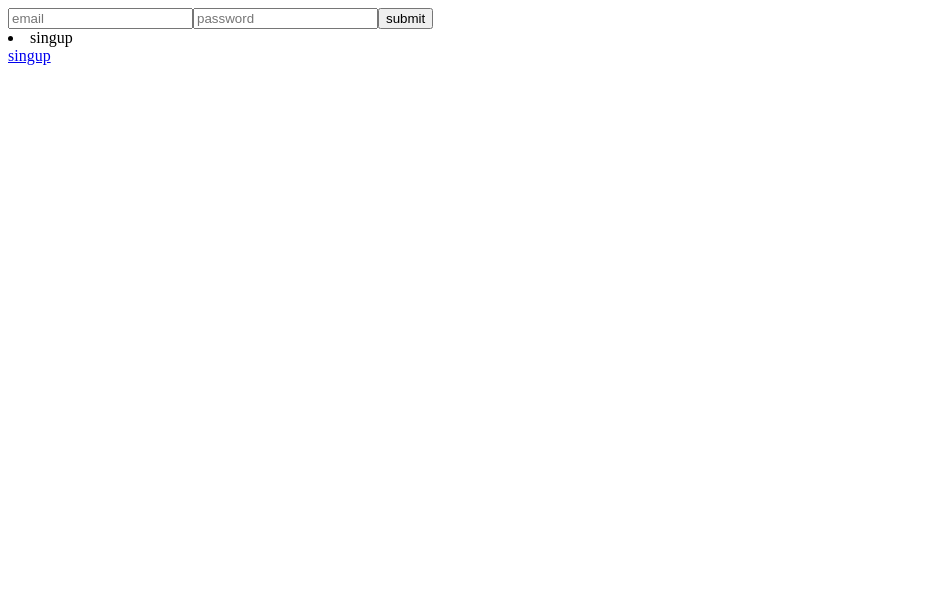
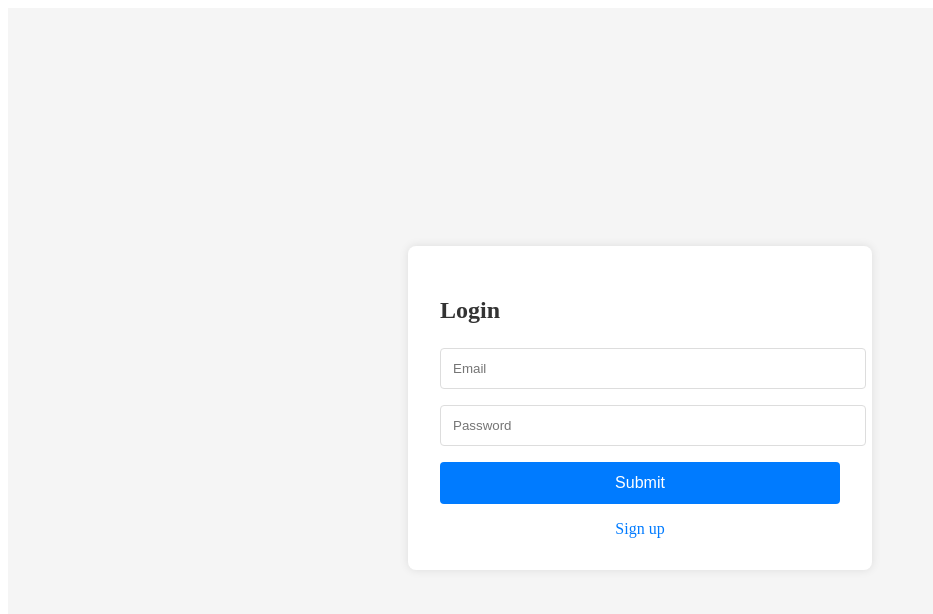
Before and after one commit to 25yash-mehra/Employe-Management-System, a React (Create React App) app: page / in a window 1280 px wide. Shown: the top 614 px of the page, without its empty margins (0-933 px from the left). Built offline with nearby package versions, Linux system fonts and the light colour scheme.

Commit message:
final stage of authentication and design completed of register and login page

```diff
--- a/package.json
+++ b/package.json
@@ -9,10 +9,12 @@
     "@testing-library/jest-dom": "^5.17.0",
     "@testing-library/react": "^13.4.0",
     "@testing-library/user-event": "^13.5.0",
+    "@toujou/toujou-input-password-toggle": "^3.0.0",
     "bcrypt": "^5.1.1",
     "browser-router": "^0.2.0",
     "cors": "^2.8.5",
     "express": "^4.19.2",
+    "font-awesome": "^4.7.0",
     "history": "^5.3.0",
     "jsonwebtoken": "^9.0.2",
     "mongoose": "^8.5.0",
--- a/public/index.html
+++ b/public/index.html
@@ -39,5 +39,6 @@
       To begin the development, run `npm start` or `yarn start`.
       To create a production bundle, use `npm run build` or `yarn build`.
     -->
+    <script src="https://kit.fontawesome.com/19ebdd078f.js" crossorigin="anonymous"></script>
   </body>
 </html>
--- a/src/components/Login.js
+++ b/src/components/Login.js
@@ -1,49 +1,73 @@
-import React from 'react'
-import { useForm } from 'react-hook-form'
+import React ,{useState} from 'react';
+import { useForm } from 'react-hook-form';
 import { NavLink } from 'react-router-dom';
+import '../style/Login.css'; // Import the CSS file for styling
 
 function Login() {
+  const [back,setBack] = useState('')
   const {
     register,
     handleSubmit,
-        formState: { errors , isSubmitting},
+    formState: { errors, isSubmitting }
   } = useForm();
 
-// api
- const loginApi = async(data) =>{
-try{
-    let ldata = await fetch(`http://localhost:8000/`,{
-      method:'POST',
-      headers:{"content-type": "application/json"},
-      body:JSON.stringify(data)
-    })
-    let store = await ldata.json()
+  const loginApi = async (data) => {
+    try {
+      let ldata = await fetch('http://localhost:8000/', {
+        method: 'POST',
+        headers: { 'Content-Type': 'application/json' },
+        body: JSON.stringify(data)
+      });
+
+      let store = await ldata.text();
+      if(!ldata.ok){
+       setBack(store.message || "something went wrong")
+       console.log(store.message);
+      }
       console.log(store);
- }catch(err){
-  console.log("error");
+    } catch (err) {
+      console.log('Error:', err);
+      // setBack("network error")
     }
+  };
+
+  const onSubmit = async (data) => {
+    loginApi(data);
+  };
+
+  return (
+    <div className="login-container">
+      <form className="login-form" onSubmit={handleSubmit(onSubmit)}>
+        <h2>Login</h2>
+        {isSubmitting && <div className="loading">Loading...</div>}
+        <div className="form-group">
+          <input
+            type="email"
+            placeholder="Email"
+            {...register('email', { required: { value: true, message: 'This field is required' } })}
+          />
+          {errors.email && <span className="error-message">{errors.email.message}</span>}
+          {back && <h1 className="backend-error">{back}</h1>}
+        </div>
+        <div className="form-group">
+          <input
+            type="password"
+            placeholder="Password"
+            {...register('password', {
+              required: { value: true, message: 'This field is required' },
+              minLength: { value: 3, message: 'Minimum length is 3' },
+              maxLength: { value: 6, message: 'Maximum length is 6' }
+            })}
+          />
+          {errors.password && <span className="error-message">{errors.password.message}</span>}
+        </div>
+        <button type="submit" disabled={isSubmitting}>Submit</button>
+        <div className="signup-link">
+          <NavLink to="/signup">Sign up</NavLink>
+        </div>
+      </form>
+    </div>
+  );
 }
 
-      const onSubmit = async (data) => {
-        loginApi(data)
-      }
-
-
-
-  return (
-   <>
-   {isSubmitting && <div>loading...</div>}
- <form onSubmit={handleSubmit(onSubmit)}>
-<input type='email'  placeholder='email'  {...register("email",{required:{value:true,message:"this feild is required"}})}/>
-{errors.email && <div>this email is important</div>}
-<input type='password' placeholder='password'  {...register("password",{required:{value:true,message:"this feild is required"}, minLength:{value:3, message:"min value is 3"}, maxLength:{value:6, message:"max length is 6"}})}/>
-{errors?.password && <div style={{color:"red"}}>{errors?.password?.message}</div>}
-<button type='submit' disabled={isSubmitting} value='Submit'>submit</button>
- </form>
- <li>singup</li>
- <NavLink to="/signup">singup</NavLink>
-   </>
-  )
-}
-
-export default Login
+export default Login;
--- a/src/components/Register.js
+++ b/src/components/Register.js
@@ -1,49 +1,81 @@
-
-import React from 'react'
-import { useForm } from 'react-hook-form'
-import { NavLink } from 'react-router-dom'
+import React, { useEffect,FontAwesomeIcon} from 'react';
+import { useForm } from 'react-hook-form';
+import { NavLink, useNavigate } from 'react-router-dom';
+import '../style/Register.css';
 
 function Register() {
   const {
     register,
     handleSubmit,
-    formState:{errors}
-  } = useForm()
+    formState: { errors, isSubmitSuccessful }
+  } = useForm();
 
+  let navigate = useNavigate();
 
-  const dataApi = async(data2) =>{
-    try{
-    const response = await fetch('http://localhost:8000/signup',{
-      method:'POST',
-      headers:{'Content-Type':'application/json'},
-      body:JSON.stringify(data2)
-    })
-    const recive = await response.json()
-    console.log(recive);
-  }catch(err){
-    console.error(err)
-  }
-  }
+  useEffect(() => {
+    if (isSubmitSuccessful) {
+      navigate('/');
+    }
+  }, [isSubmitSuccessful, navigate]);
+
+  const dataApi = async (data2) => {
+    try {
+      const response = await fetch('http://localhost:8000/signup', {
+        method: 'POST',
+        headers: { 'Content-Type': 'application/json' },
+        body: JSON.stringify(data2)
+      });
+      const recive = await response.json();
+      console.log(recive);
+    } catch (err) {
+      console.error(err);
+    }
+  };
 
   const onSubmit = (data) => {
-    dataApi(data)
+    dataApi(data);
     console.log(data);
-  }
+  };
+
   return (
-<>
-<form onSubmit={handleSubmit(onSubmit)}>
-  <input placeholder='username' type='text' {...register("username",{required:{value:true,message:"this field is neccesary"}})}/>
-  {errors.username && errors.username.message}
-  <input placeholder='email'  type='email' {...register("email",{required:{value:true,message:"this feild is required"}})}/>
-  {errors.email && errors.email.message}
-  <input placeholder='password'  type='password' {...register("password",{required:{value:true,message:"this feild is require"},minLength:{value:3, message:"min is 3"},maxLength:{value:6, message:"max is 6"}})}/>
-  {errors.password && errors.password.message}
-  <button type='submit' value="Submit" >submit</button>
-</form>
-    <NavLink to="/">login</NavLink>
-</>
-  )
+    <div className="register-container">
+      <form className="register-form" onSubmit={handleSubmit(onSubmit)}>
+        <h2>Register</h2>
+        <div className="form-group">
+          <input
+            placeholder="Username"
+            type="text"
+            {...register('username', { required: { value: true, message: 'This field is necessary' } })}
+          />
+          {errors.username && <span className="error-message">{errors.username.message}</span>}
+        </div>
+        <div className="form-group">
+          <input
+            placeholder="Email"
+            type="email"
+            {...register('email', { required: { value: true, message: 'This field is required' } })}
+          />
+          {errors.email && <span className="error-message">{errors.email.message}</span>}
+        </div>
+        <div className="form-group">
+
+<FontAwesomeIcon icon="fa-regular fa-eye" />
+          <input
+            placeholder="Password"
+            type="password"
+            {...register('password', {
+              required: { value: true, message: 'This field is required' },
+              minLength: { value: 3, message: 'Minimum length is 3' },
+              maxLength: { value: 6, message: 'Maximum length is 6' }
+            })}
+          />
+          {errors.password && <span className="error-message">{errors.password.message}</span>}
+        </div>
+        <button type="submit">Submit</button>
+        <NavLink to="/" className="login-link">Login</NavLink>
+      </form>
+    </div>
+  );
 }
 
-
-export default Register
+export default Register;
--- /dev/null
+++ b/src/style/Login.css
@@ -0,0 +1,78 @@
+/* Login.css */
+
+.login-container {
+    display: flex;
+    justify-content: center;
+    align-items: center;
+    min-height: 100vh;
+    background-color: #f5f5f5;
+  }
+
+  .login-form {
+    background-color: #fff;
+    padding: 2rem;
+    border-radius: 8px;
+    box-shadow: 0 0 10px rgba(0, 0, 0, 0.1);
+    width: 100%;
+    max-width: 400px;
+  }
+
+  .login-form h2 {
+    margin-bottom: 1.5rem;
+    font-size: 1.5rem;
+    color: #333;
+  }
+
+  .form-group {
+    margin-bottom: 1rem;
+  }
+
+  .form-group input {
+    width: 100%;
+    padding: 0.75rem;
+    border: 1px solid #ddd;
+    border-radius: 4px;
+  }
+
+  .error-message {
+    color: red;
+    font-size: 0.875rem;
+  }
+
+  button {
+    width: 100%;
+    padding: 0.75rem;
+    background-color: #007bff;
+    border: none;
+    border-radius: 4px;
+    color: #fff;
+    font-size: 1rem;
+    cursor: pointer;
+    transition: background-color 0.3s;
+  }
+
+  button:hover {
+    background-color: #0056b3;
+  }
+
+  .signup-link {
+    margin-top: 1rem;
+    text-align: center;
+  }
+
+  .signup-link a {
+    color: #007bff;
+    text-decoration: none;
+  }
+
+  .signup-link a:hover {
+    text-decoration: underline;
+  }
+
+  /* Responsive styles */
+  @media (max-width: 600px) {
+    .login-form {
+      padding: 1rem;
+      max-width: 100%;
+    }
+  }
--- /dev/null
+++ b/src/style/Register.css
@@ -0,0 +1,76 @@
+/* Register.css */
+
+.register-container {
+    display: flex;
+    justify-content: center;
+    align-items: center;
+    min-height: 100vh;
+    background-color: #f5f5f5;
+  }
+
+  .register-form {
+    background-color: #fff;
+    padding: 2rem;
+    border-radius: 8px;
+    box-shadow: 0 0 10px rgba(0, 0, 0, 0.1);
+    width: 100%;
+    max-width: 400px;
+  }
+
+  .register-form h2 {
+    margin-bottom: 1.5rem;
+    font-size: 1.5rem;
+    color: #333;
+  }
+
+  .form-group {
+    margin-bottom: 1rem;
+  }
+
+  .form-group input {
+    width: 100%;
+    padding: 0.75rem;
+    border: 1px solid #ddd;
+    border-radius: 4px;
+  }
+
+  .error-message {
+    color: red;
+    font-size: 0.875rem;
+  }
+
+  button {
+    width: 100%;
+    padding: 0.75rem;
+    background-color: #007bff;
+    border: none;
+    border-radius: 4px;
+    color: #fff;
+    font-size: 1rem;
+    cursor: pointer;
+    transition: background-color 0.3s;
+  }
+
+  button:hover {
+    background-color: #0056b3;
+  }
+
+  .login-link {
+    display: block;
+    margin-top: 1rem;
+    text-align: center;
+    color: #007bff;
+    text-decoration: none;
+  }
+
+  .login-link:hover {
+    text-decoration: underline;
+  }
+
+  /* Responsive styles */
+  @media (max-width: 600px) {
+    .register-form {
+      padding: 1rem;
+      max-width: 100%;
+    }
+  }
```
Also changed, not shown: 2 other files (tests, documents, lock files or other folders). Lines whose indentation alone changed are shown as unchanged.
